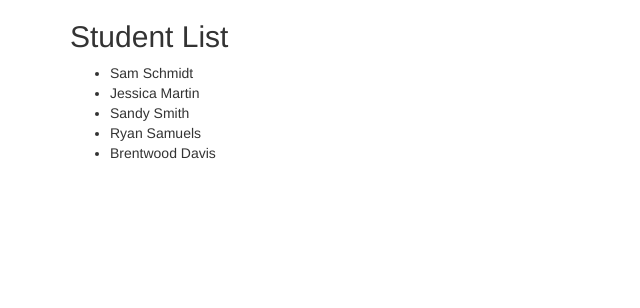
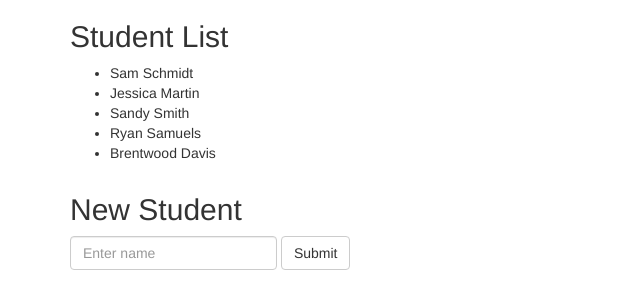
Before and after one commit to ericacha/best_restaurants, a plain HTML site: page index.html in a window 1280 px wide. Shown: the whole page, without its empty margins (0-640 px from the left). Drawn offline with Linux system fonts and the light colour scheme.

Commit message:
this will add a form and submit button.

```diff
--- a/index.html
+++ b/index.html
@@ -19,6 +19,15 @@
                     </li>
                 </ul>
             </div>
+            <div class="col-md-4">
+                <h2> New Student </h2>
+                <form ng-submit="addStudent()" class="form-inline" role="form">
+                    <div class="form-group">
+                        <input type="text" ng-model="studentName" class="form-control" placeholder="Enter name">
+                    </div>
+                    <button type="submit" class= "btn btn-default"> Submit </button>
+                </form>
+            </div>
         </div>
     </div>
 </body>
```
